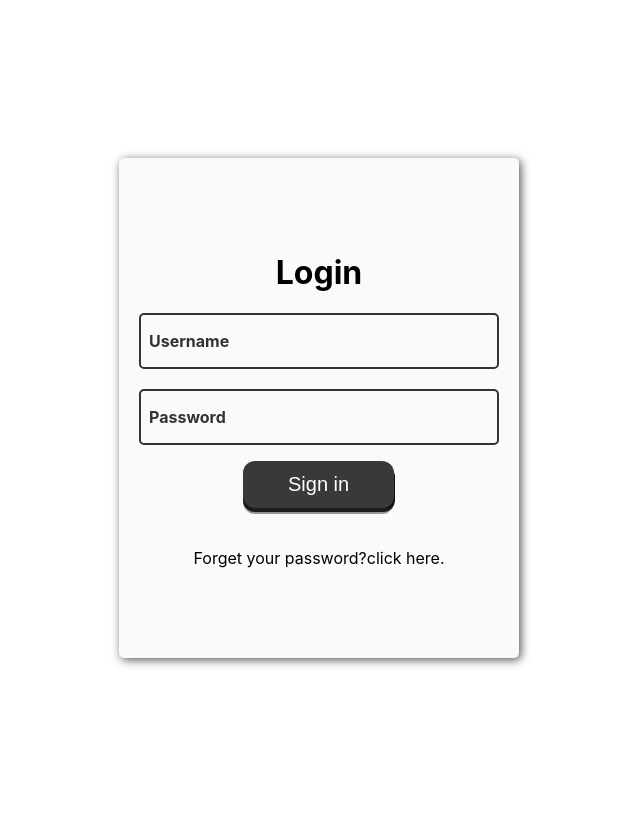
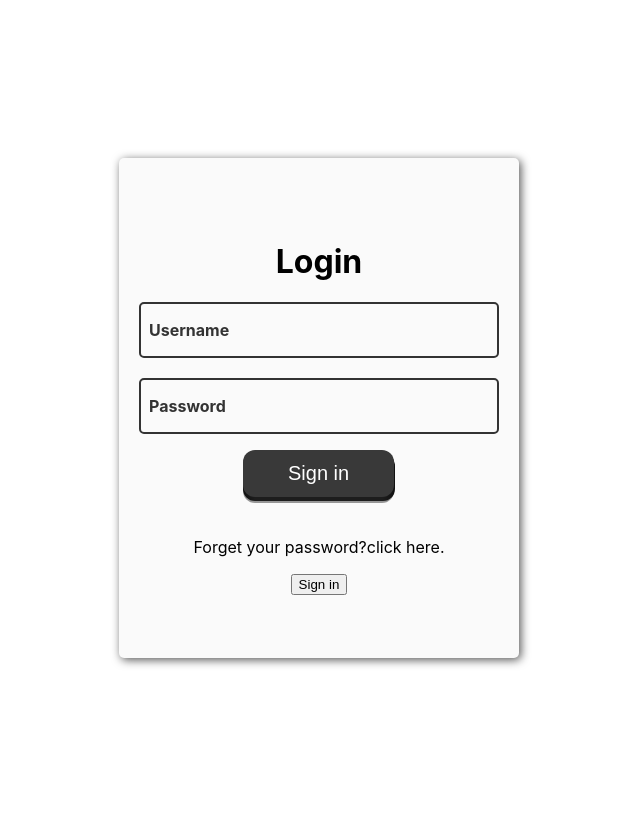
Before and after one commit to chintu901/e-commerce_website, a Flask app: page / in a window 1280 px wide. Shown: the whole page, without its empty margins (321-961 px from the left). Run offline with Flask 3, Linux system fonts and the light colour scheme.

Commit message:
add register button

```diff
--- a/templates/login_page.html
+++ b/templates/login_page.html
@@ -33,6 +33,15 @@
                     <div id="forget_text_chnage_password">
                         <p>Forget your password?<a>click here.</a></p>
                     </div>
+                    <div id="register_button">
+                        <button class="button-signin-pushable" role="button">
+                            <span class="button-signin-shadow"></span>
+                            <span class="button-signin-edge"></span>
+                            <span class="button-signin-front text">
+                              Sign in
+                            </span>
+                        </button>
+                    </div>
                 </div>
             </form>
         </div>
```
